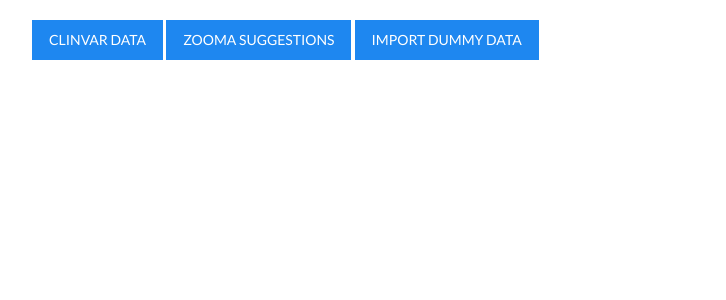
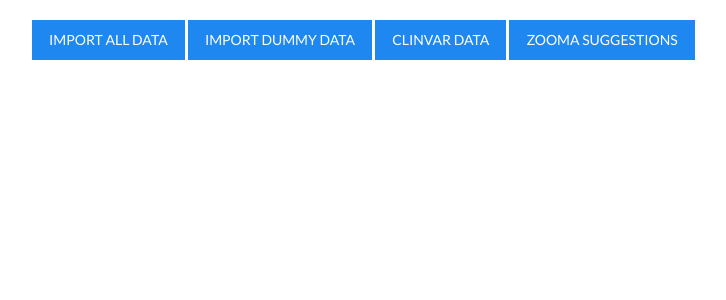
Before and after one commit to EBIvariation/trait-curation, a Django app: page /traits/datasources/ in a window 1280 px wide. Shown: the part 65-365 px from the top of the page, without its empty margins (8-734 px from the left). Run offline with Django 3.2, Linux system fonts and the light colour scheme; style sheets or scripts are compiled from the project's sources; some libraries are stand-ins or nearby versions.

Commit message:
Add view to import all data

```diff
--- a/traitcuration/traits/templates/traits/datasources.html
+++ b/traitcuration/traits/templates/traits/datasources.html
@@ -2,14 +2,17 @@
 {% block title %} External Datasources {%endblock %}
 {% block content %}
 <div class="uk-container uk-container-xlarge">
+  <a href="{% url 'all_data' %}"
+    ><button class="uk-button uk-button-primary">IMPORT ALL DATA</button>
+  </a>
+  <a href="{% url 'dummy_data' %}"
+    ><button class="uk-button uk-button-primary">IMPORT DUMMY DATA</button>
+  </a>
   <a href="{% url 'clinvar_data' %}"
     ><button class="uk-button uk-button-primary">CLINVAR DATA</button>
   </a>
   <a href="{% url 'zooma_suggestions' %}"
     ><button class="uk-button uk-button-primary">ZOOMA SUGGESTIONS</button>
   </a>
-  <a href="{% url 'dummy_data' %}"
-    ><button class="uk-button uk-button-primary">IMPORT DUMMY DATA</button>
-  </a>
 </div>
 {% endblock %}
--- a/traitcuration/traits/urls.py
+++ b/traitcuration/traits/urls.py
@@ -5,7 +5,8 @@ urlpatterns = [
     path('', views.browse, name="browse"),
     path('<int:pk>/', views.trait_detail, name="trait_detail"),
     path('datasources/', views.datasources, name="datasources"),
+    path('datasources/all', views.all_data, name="all_data"),
+    path('datasources/dummy', views.dummy_data, name="dummy_data"),
     path('datasources/zooma', views.zooma_suggestions, name="zooma_suggestions"),
-    path('datasources/dummy', views.dummy_data, name="dummy_data"),
     path('datasources/clinvar', views.clinvar_data, name="clinvar_data"),
 ]
--- a/traitcuration/traits/views.py
+++ b/traitcuration/traits/views.py
@@ -24,6 +24,18 @@ def datasources(request):
     return render(request, 'traits/datasources.html')
 
 
+def all_data(request):
+    try:
+        dummy.import_dummy_data()
+        clinvar.download_clinvar_data()
+        traits_dict = clinvar.parse_trait_names_and_source_records()
+        clinvar.store_data(traits_dict)
+        zooma.get_zooma_suggestions()
+        return redirect('browse')
+    except Exception as e:
+        print(f"Error: {e}")
+
+
 def clinvar_data(request):
     try:
         clinvar.download_clinvar_data()
```
